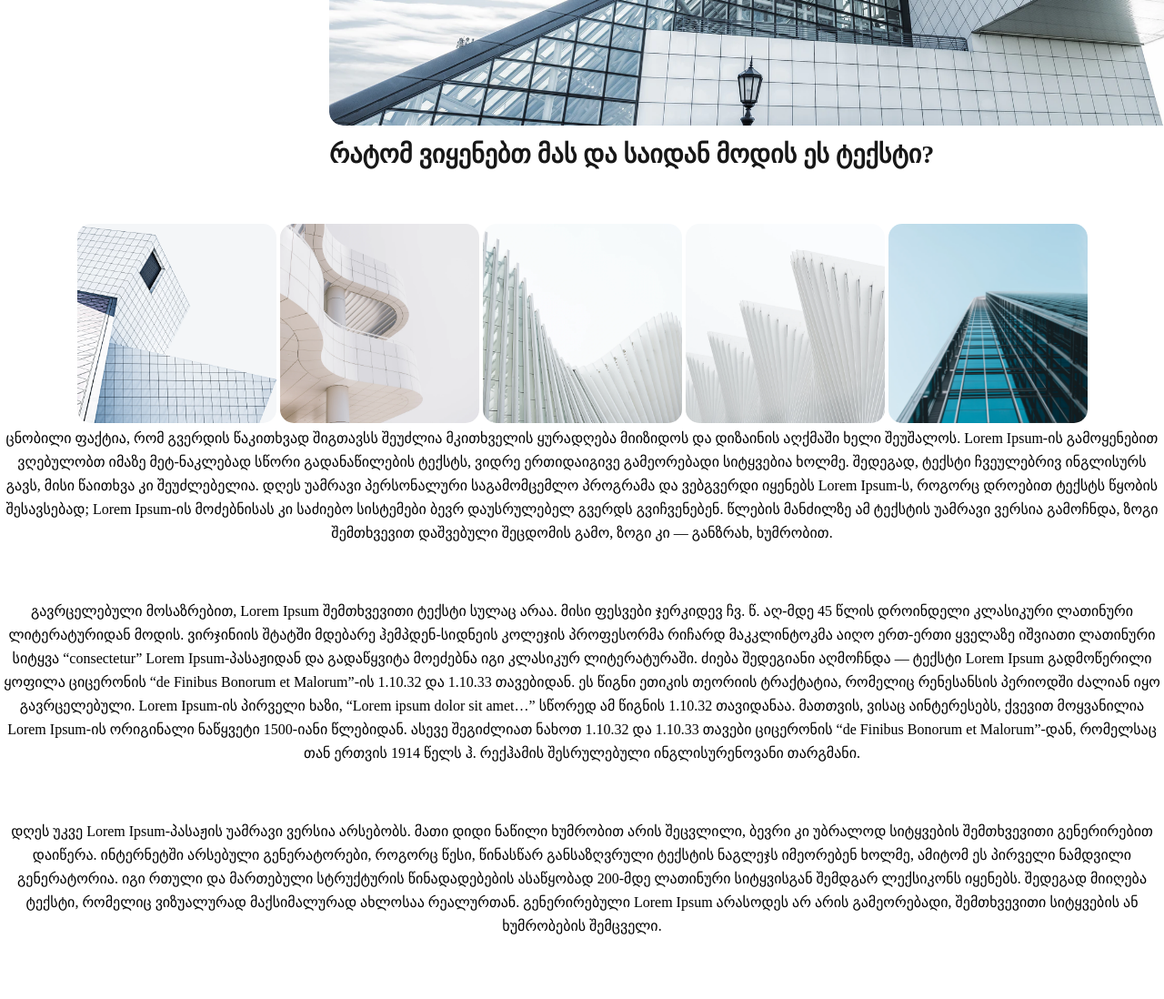
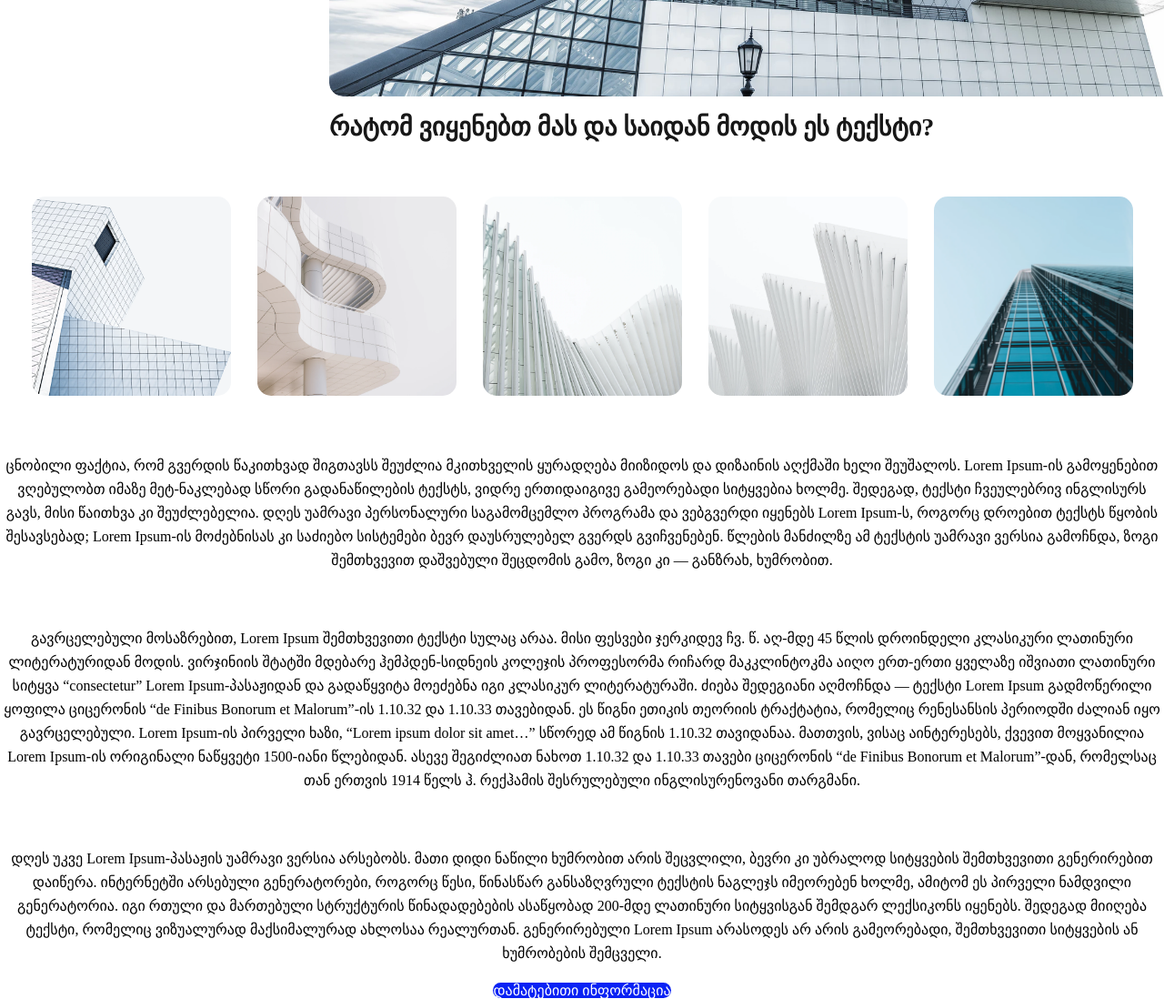
Before and after one commit to aleksandrelcb/Lesson-4, a plain HTML site: page index.html in a window 1280 px wide. Shown: the part 700-1798 px from the top of the page at 91% size. Before the commit the page ends 1749 px from the top, so only its background shows below. Drawn offline with Linux system fonts and the light colour scheme.

Commit message:
added last section

```diff
--- a/index.html
+++ b/index.html
@@ -60,6 +60,8 @@
                        	 დღეს უკვე Lorem Ipsum-პასაჟის უამრავი ვერსია არსებობს. მათი დიდი ნაწილი ხუმრობით არის შეცვლილი, ბევრი კი უბრალოდ სიტყვების შემთხვევითი გენერირებით დაიწერა. ინტერნეტში არსებული გენერატორები, როგორც წესი, წინასწარ განსაზღვრული ტექსტის ნაგლეჯს იმეორებენ ხოლმე, ამიტომ ეს პირველი ნამდვილი გენერატორია. იგი რთული და მართებული სტრუქტურის წინადადებების ასაწყობად 200-მდე ლათინური სიტყვისგან შემდგარ ლექსიკონს იყენებს. შედეგად მიიღება ტექსტი, რომელიც ვიზუალურად მაქსიმალურად ახლოსაა რეალურთან. გენერირებული Lorem Ipsum არასოდეს არ არის გამეორებადი, შემთხვევითი სიტყვების ან ხუმრობების შემცველი.
                        </p>
 
+                       <center><a class="last" href="#">დამატებითი ინფორმაცია</a></center>
+
                 </section>
 		    </main>
 		</body>
--- a/style.css
+++ b/style.css
@@ -14,13 +14,13 @@ header{
 	margin-left: 240px;
 }
 a{
-	color: white;
+	color: rgba(255, 255, 255, 1);
 	font-size: 16px;
 	text-decoration: none;
 
 }
 .contact{
-	color: black;
+	color: rgba(23, 23, 23, 1);
 	background-color: white;
 	border-radius: 28px;
 }
@@ -40,19 +40,19 @@ li{
 	border-radius: 15px;
 	margin-left: 362px;
 	position: relative;
-	bottom: 140px;
+	bottom: 172px;
 }
 .paragraph{
 	text-align: left;
 	font-size: 28px;
 	color: rgba(23, 23, 23, 1);
-    margin-top: -125px;
+    margin-top: -155px;
     margin-left: 362px;
 }
 .pictures{
-	border-radius: 15px;
-	position: relative;
-	top: 60px;
+	letter-spacing: 25px;
+    border-radius: 15px;
+    margin-top: 60px;
 }
 section p{
 	text-align: center;
@@ -60,5 +60,13 @@ section p{
 	font-size: 16px;
 	margin-top: 60px;
 	margin-bottom: 18px;
+}
 
+.last{
+	color: #FFFFFF;
+	background-color: #0A22F4;
+	border-radius: 28px;
+	font-size: 16px;
+	text-transform: uppercase;
+	margin-top: 58px;
 }
```
